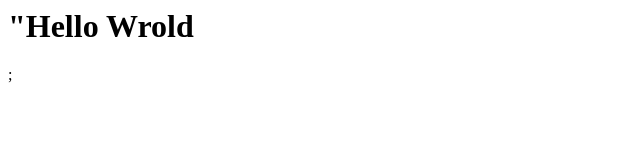
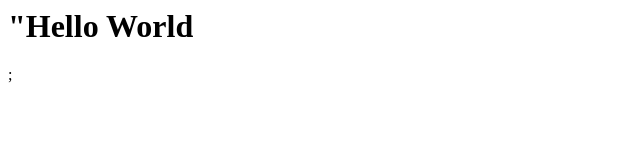
Before and after one commit to Kevalway1/Kevalway1.github.io, a plain HTML site: page index.html in a window 1280 px wide. Shown: the full height of the page, 0-640 px from the left. Drawn offline with Linux system fonts and the light colour scheme.

Commit message:
Update index.html

```diff
--- a/index.html
+++ b/index.html
@@ -5,6 +5,6 @@
     <title>Document</title>
 </head>
 <body>
-    <h1>"Hello Wrold</h1>;
+    <h1>"Hello World</h1>;
 </body>
 </html>
```
